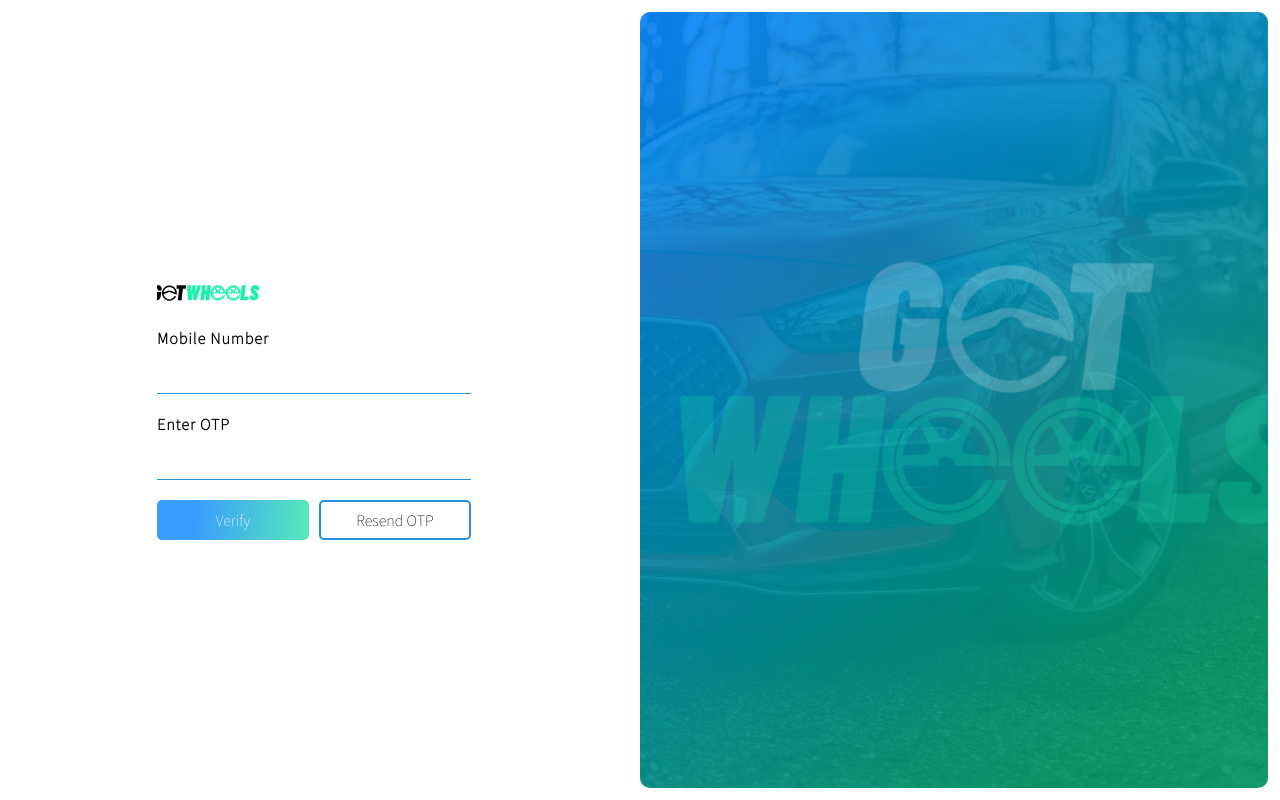
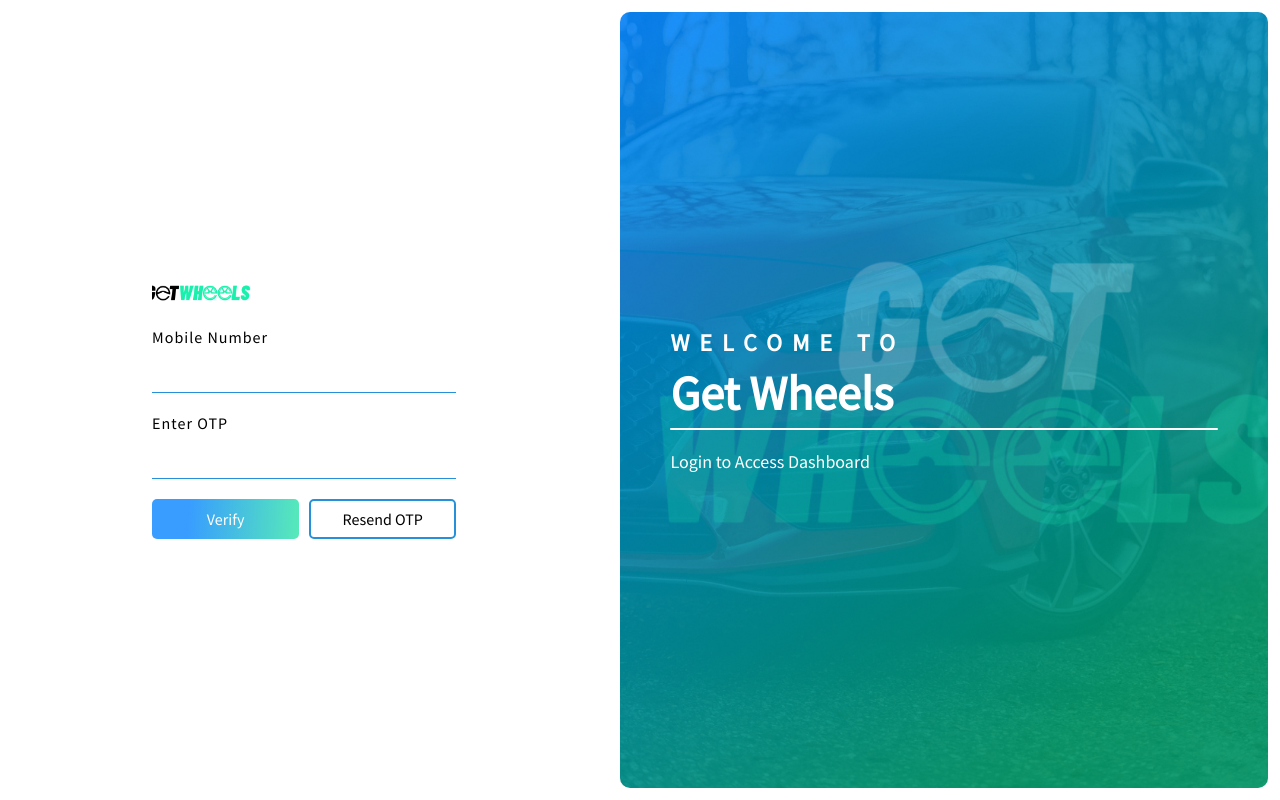
Before and after one commit to SUBS2905/get-wheels, a plain HTML site: page client/register.html in a window 1280 px wide. Drawn offline with Linux system fonts and the light colour scheme.

Commit message:
update sign up page

```diff
--- a/client/css/register.css
+++ b/client/css/register.css
@@ -23,9 +23,33 @@
 section .imgbox {
     background-size:cover;
     background-image: url("../images/bglogin.png");
+    color: #fff;
     position: relative;
-    width: 50%;
+    width: 45%;
     margin: 12px;
+    padding: 50px;
+    border-radius: 10px;
+    display: flex;
+    flex-direction: column;
+    justify-content: center;
+}
+
+.imgbox h1{
+    font-size: 3rem;
+    margin: 5px 0;
+}
+.imgbox h3{
+    font-size: 1.5rem;
+    letter-spacing: 10px;
+}
+.imgbox p{
+    margin-top: 20px;
+    font-size: large;
+}
+.imgbox hr{
+    height: 2.5px;
+    background-color: #fff;
+    border: none;
     border-radius: 10px;
 }
 
@@ -38,7 +62,6 @@
 }
 .form img{
     width:50%;
-
 }
 section .content .form {
     width: 50%;
@@ -46,7 +69,6 @@
 
 section .content .form h2 {
     color: black;
-    font-weight: 600;
     font-size: 1.5em;
     text-transform: uppercase;
     margin-bottom: 20px;
@@ -63,7 +85,6 @@
     margin-bottom: 5px;
     display: inline-block;
     color: #000;
-    font-weight: 600;
     font-size: 16px;
     letter-spacing: 1px;
 
@@ -72,8 +93,6 @@
 section .content .form .input input {
     width: 100%;
     padding: 10px;
-    outline: none;
-    font-weight: 600;
     font-size: 16px;
     letter-spacing: 1px;
     font-style: normal;
@@ -100,7 +119,6 @@
     color: white;
     outline: none;
     border: none;
-    font-weight: 500;
     cursor: pointer;
     width: 50%;
     height: 40px;
@@ -117,7 +135,6 @@
     color: #000;
     outline: none;
     border: 2px solid #2691d9;
-    font-weight: 500;
     cursor: pointer;
     width: 50%;
     height: 40px;
@@ -137,20 +154,21 @@
 
 @media (max-width: 768px) {
     section .imgbox {
-        position: absolute;
-        width: 100vw;
-        height: 100vh;
-        margin: 0;
-        border-radius: 0;
+        display: none;
     }
 
     section .content {
+        background-image: url(../images/bglogin.png);
+        background-size: cover;
         display: flex;
         justify-content: center;
         align-items: center;
         width: 100%;
         height: 100%;
         z-index: 1;
+    }
+    .logo{
+        margin: 0 -10px;
     }
 
     section .form {
--- a/client/register.html
+++ b/client/register.html
@@ -6,7 +6,7 @@
     <link rel="preconnect" href="https://fonts.googleapis.com" />
     <link rel="preconnect" href="https://fonts.gstatic.com" crossorigin />
     <link
-      href="https://fonts.googleapis.com/css2?family=Poppins&family=Source+Sans+Pro:wght@200&display=swap"
+      href="https://fonts.googleapis.com/css2?family=Source+Sans+Pro&display=swap"
       rel="stylesheet"
     />
     <title>get-wheels: Sign Up</title>
@@ -37,7 +37,12 @@
           </form>
         </div>
       </div>
-      <div class="imgbox"></div>
+      <div class="imgbox">
+        <h3>WELCOME TO</h3>
+        <h1>Get Wheels</h1>
+        <hr />
+        <p>Login to Access Dashboard</p>
+      </div>
     </section>
   </body>
 </html>
```
